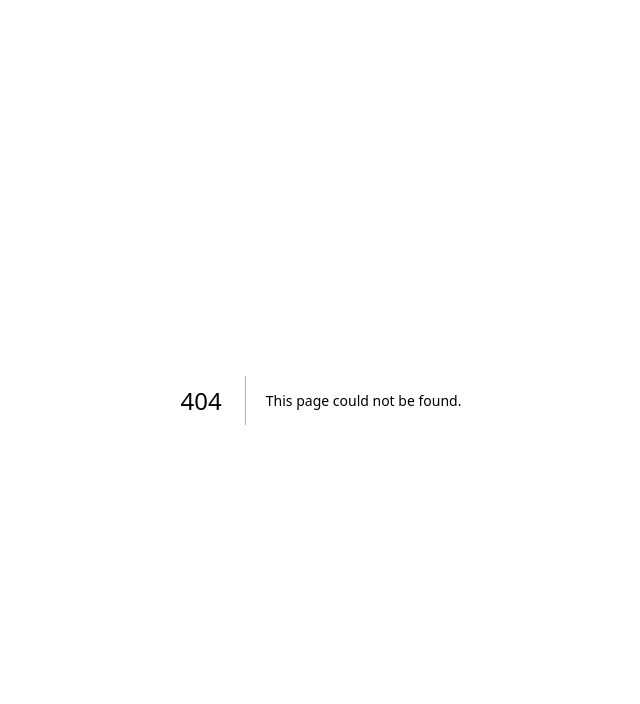
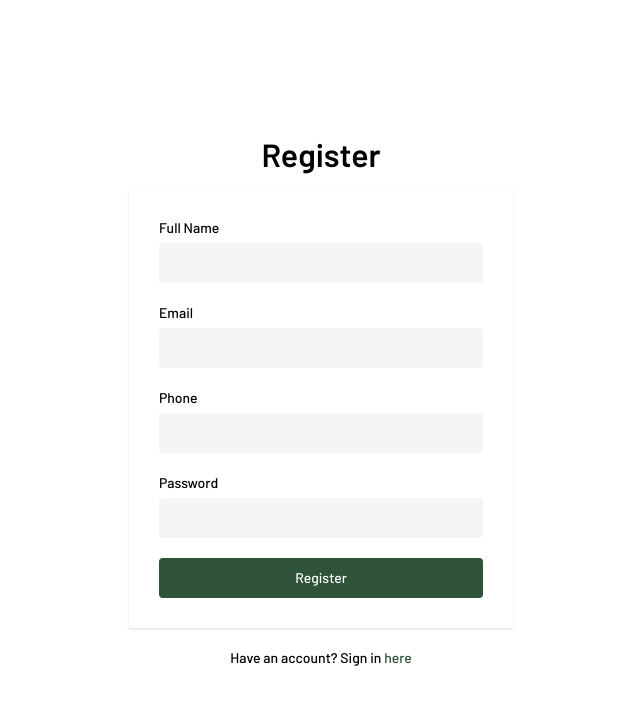
Before and after one commit to ahmdriffai/diengs-jeep-center, a Next.js app: page /auth/register in a window 1280 px wide. Before the commit this address had no page. Shown: the top 704 px of the page, without its empty margins (319-959 px from the left). Built offline with nearby package versions, Linux system fonts and the light colour scheme.

Commit message:
feat: register

```diff
--- a/package.json
+++ b/package.json
@@ -10,6 +10,8 @@
     "prepare": "husky"
   },
   "dependencies": {
+    "bcrypt": "^6.0.0",
+    "firebase": "^11.7.1",
     "next": "15.3.2",
     "postcss": "^8.5.3",
     "react": "^19.0.0",
@@ -18,6 +20,7 @@
   "devDependencies": {
     "@eslint/eslintrc": "^3",
     "@tailwindcss/postcss": "^4.1.6",
+    "@types/bcrypt": "^5.0.2",
     "@types/node": "^20",
     "@types/react": "^19",
     "@types/react-dom": "^19",
--- /dev/null
+++ b/src/components/views/auth/register/index.tsx
@@ -0,0 +1,106 @@
+import Link from "next/link";
+import { useRouter } from "next/router";
+import React, { FormEvent, useState } from "react";
+
+const RegisterView: React.FC = () => {
+  const [isLoading, setIsLoading] = useState<boolean>(false);
+  const [error, setError] = useState<string>("");
+
+  const { push } = useRouter();
+  const hadleSubmit = async (event: FormEvent<HTMLFormElement>) => {
+    event.preventDefault();
+    setIsLoading(true);
+    setError("");
+    const form = event.target as HTMLFormElement;
+    const data = {
+      fullname: form.fullname.value,
+      email: form.email.value,
+      phone: form.phone.value,
+      password: form.password.value,
+    };
+
+    const result = await fetch("/api/users/register", {
+      method: "POST",
+      headers: {
+        "Content-Type": "application/json",
+      },
+      body: JSON.stringify(data),
+    });
+
+    if (result.status === 200) {
+      form.reset();
+      setIsLoading(false);
+      push("/auth/login");
+    } else {
+      setIsLoading(false);
+      setError("Email already registered");
+    }
+  };
+  return (
+    <div className="flex items-center justify-center flex-col h-[100vh] w-full">
+      <h1 className="text-[32px] mb-[10px] font-semibold">Register</h1>
+
+      <div className="w-[30%] p-[30px] shadow mb-[20px]">
+        {error && (
+          <div className="p-3 border my-3 rounded border-merah w-full bg-merah/10">
+            {error}
+          </div>
+        )}
+        <form onSubmit={hadleSubmit}>
+          <div className="flex flex-col mb-[20px]">
+            <label htmlFor="fullname" className="font-medium">
+              Full Name
+            </label>
+            <input
+              name="fullname"
+              id="fullname"
+              className="p-[10px] bg-abu3 mt-[5px] outline-0 rounded"
+              type="text"
+            />
+          </div>
+          <div className="flex flex-col mb-[20px]">
+            <label htmlFor="email">Email</label>
+            <input
+              name="email"
+              id="email"
+              className="p-[10px] bg-abu3 mt-[5px] outline-0 rounded"
+              type="email"
+            />
+          </div>
+          <div className="flex flex-col mb-[20px]">
+            <label htmlFor="phone">Phone</label>
+            <input
+              name="phone"
+              id="phone"
+              className="p-[10px] bg-abu3 mt-[5px] outline-0 rounded"
+              type="text"
+            />
+          </div>
+          <div className="flex flex-col mb-[20px]">
+            <label htmlFor="password">Password</label>
+            <input
+              name="password"
+              id="password"
+              className="p-[10px] bg-abu3 mt-[5px] outline-0 rounded"
+              type="password"
+            />
+          </div>
+          <button
+            type="submit"
+            className="bg-primary cursor-pointer rounded text-white w-full p-[10px]"
+          >
+            {isLoading ? "Loading ..." : "Register"}
+          </button>
+        </form>
+      </div>
+      <p>
+        Have an account? Sign in{" "}
+        <Link className="text-primary" href="/auth/login">
+          here
+        </Link>
+      </p>
+    </div>
+  );
+};
+
+export default RegisterView;
--- /dev/null
+++ b/src/lib/firebase/init.ts
@@ -0,0 +1,18 @@
+// Import the functions you need from the SDKs you need
+import { initializeApp } from "firebase/app";
+// TODO: Add SDKs for Firebase products that you want to use
+// https://firebase.google.com/docs/web/setup#available-libraries
+
+// Your web app's Firebase configuration
+const firebaseConfig = {
+  apiKey: process.env.FIREBASE_API_KEY,
+  authDomain: process.env.FIREBASE_AUTH_DOMAIN,
+  projectId: process.env.FIREBASE_PROJECT_ID,
+  storageBucket: process.env.FIREBASE_STORAGE_BUCKET,
+  messagingSenderId: process.env.FIREBASE_MESSAGING_SENDER_ID,
+  appId: process.env.FIREBASE_APAP_ID,
+};
+
+// Initialize Firebase
+const app = initializeApp(firebaseConfig);
+export default app;
--- /dev/null
+++ b/src/lib/firebase/services.ts
@@ -0,0 +1,69 @@
+import bcrypt from "bcrypt";
+import {
+  addDoc,
+  collection,
+  doc,
+  getDoc,
+  getDocs,
+  getFirestore,
+  query,
+  where,
+} from "firebase/firestore";
+import app from "./init";
+
+const db = getFirestore(app);
+
+export async function retriveData(collectionName: string) {
+  const snapshot = await getDocs(collection(db, collectionName));
+  const data = snapshot.docs.map((doc) => ({ id: doc.id, ...doc.data() }));
+  return data;
+}
+
+export async function retriveDataByID(collectionName: string, id: string) {
+  const snapshot = await getDoc(doc(db, collectionName, id));
+  const data = snapshot.data;
+  return data;
+}
+
+export async function signup(
+  userData: {
+    email: string;
+    fullname: string;
+    password: string;
+    phone: string;
+    role?: string;
+  },
+  callback: (status: boolean) => void
+) {
+  // cek user is regisered?
+  const q = query(
+    collection(db, "users"),
+    where("email", "==", userData.email)
+  );
+
+  // get user data
+  const snapshot = await getDocs(q);
+  const data = snapshot.docs.map((doc) => ({ id: doc.id, data: doc.data() }));
+
+  // validate user data is registered
+  if (data.length > 0) {
+    callback(false);
+  } else {
+    // save data
+    if (!userData.role) {
+      userData.role = "member";
+    }
+
+    // hash password
+    userData.password = await bcrypt.hash(userData.password, 10);
+
+    await addDoc(collection(db, "users"), userData)
+      .then(() => {
+        callback(true);
+      })
+      .catch((error) => {
+        callback(false);
+        console.log(error);
+      });
+  }
+}
--- a/src/pages/_app.tsx
+++ b/src/pages/_app.tsx
@@ -1,6 +1,16 @@
 import "@/styles/globals.css";
 import type { AppProps } from "next/app";
+import { Barlow } from "next/font/google";
+
+const barlow = Barlow({
+  subsets: ["latin"],
+  weight: ["100", "200", "300", "400", "500", "600", "700", "800", "900"],
+});
 
 export default function App({ Component, pageProps }: AppProps) {
-  return <Component {...pageProps} />;
+  return (
+    <div className={`${barlow.className} font-medium text-sm`}>
+      <Component {...pageProps} />
+    </div>
+  );
 }
--- /dev/null
+++ b/src/pages/api/users/register.ts
@@ -0,0 +1,25 @@
+import { signup } from "@/lib/firebase/services";
+import type { NextApiRequest, NextApiResponse } from "next";
+
+export default async function handler(
+  req: NextApiRequest,
+  res: NextApiResponse
+) {
+  if (req.method === "POST") {
+    await signup(req.body, (status: boolean) => {
+      if (status) {
+        res
+          .status(200)
+          .json({ statue: true, statusCode: 200, message: "success" });
+      } else {
+        res
+          .status(400)
+          .json({ statue: false, statusCode: 400, message: "fail" });
+      }
+    });
+  } else {
+    res
+      .status(405)
+      .json({ statue: false, statusCode: 405, message: "method not allow" });
+  }
+}
--- /dev/null
+++ b/src/pages/auth/login.tsx
@@ -0,0 +1,8 @@
+const LoginPage: React.FC = () => {
+  return (
+    <div>
+      <h1>Login Page</h1>
+    </div>
+  );
+};
+export default LoginPage;
--- /dev/null
+++ b/src/pages/auth/register.tsx
@@ -0,0 +1,12 @@
+import RegisterView from "@/components/views/auth/register";
+import React from "react";
+
+const RegisterPage: React.FC = () => {
+  return (
+    <>
+      <RegisterView />
+    </>
+  );
+};
+
+export default RegisterPage;
--- a/src/styles/globals.css
+++ b/src/styles/globals.css
@@ -1,6 +1,12 @@
 @import "tailwindcss";
 
+:root {
+  --background: #ffffff;
+  --foreground: #171717;
+}
+
 @theme {
+  --color-primary: #2e5339;
   --color-biru: #264c86;
   --color-kuning: #fcb712;
   --color-hitam: #000000;
@@ -16,11 +22,8 @@
   --color-merah2: #fdddde;
   --color-background: #f7f7f7;
 }
---color- :root {
-  --background: #ffffff;
-  --foreground: #171717;
-}
 
+/*
 @theme inline {
   --color-background: var(--background);
   --color-foreground: var(--foreground);
@@ -28,11 +31,6 @@
   --font-mono: var(--font-geist-mono);
 }
 
-/*
-:root {
-  --background: #ffffff;
-  --foreground: #171717;
-}
 
 @theme inline {
   --color-background: var(--background);
```
Also changed, not shown: 1 other file (tests, documents, lock files or other folders).
